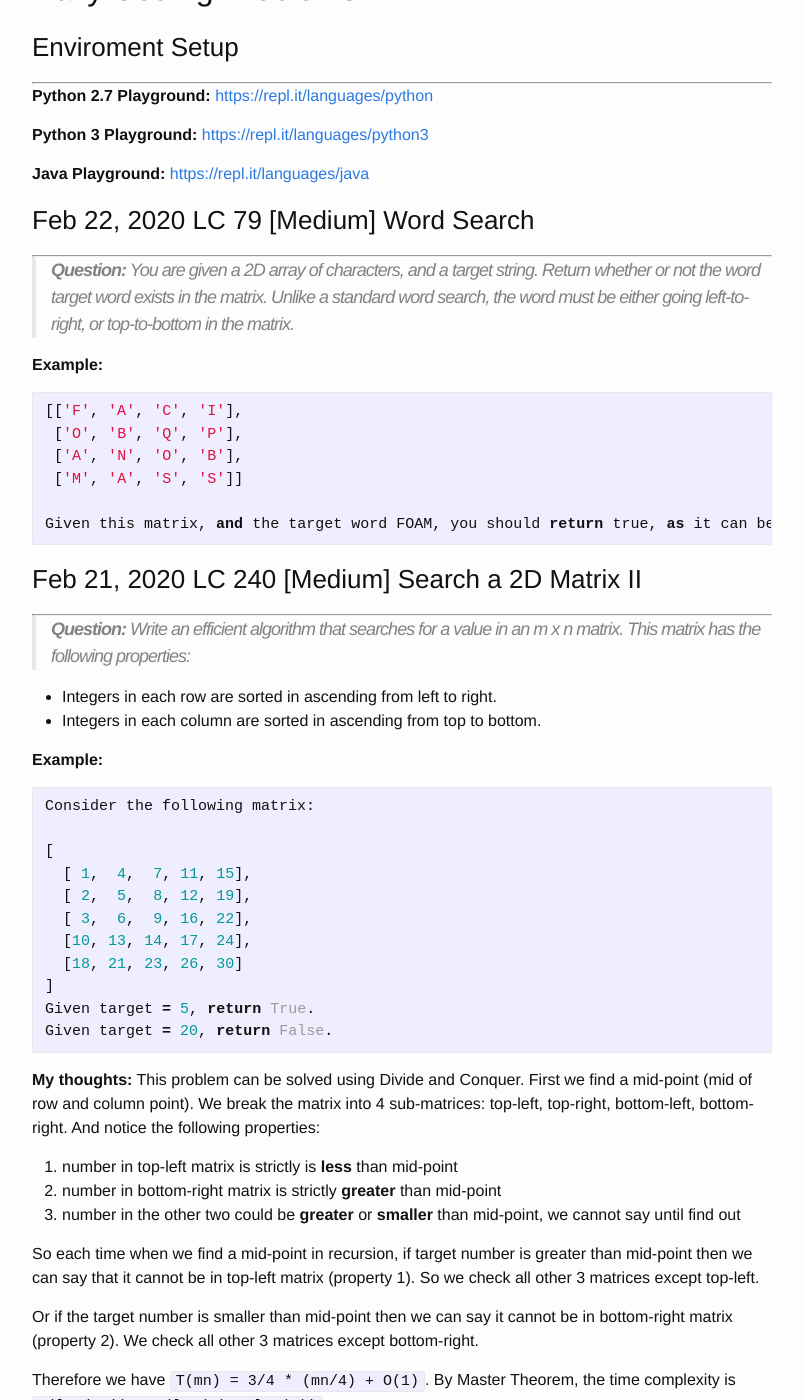
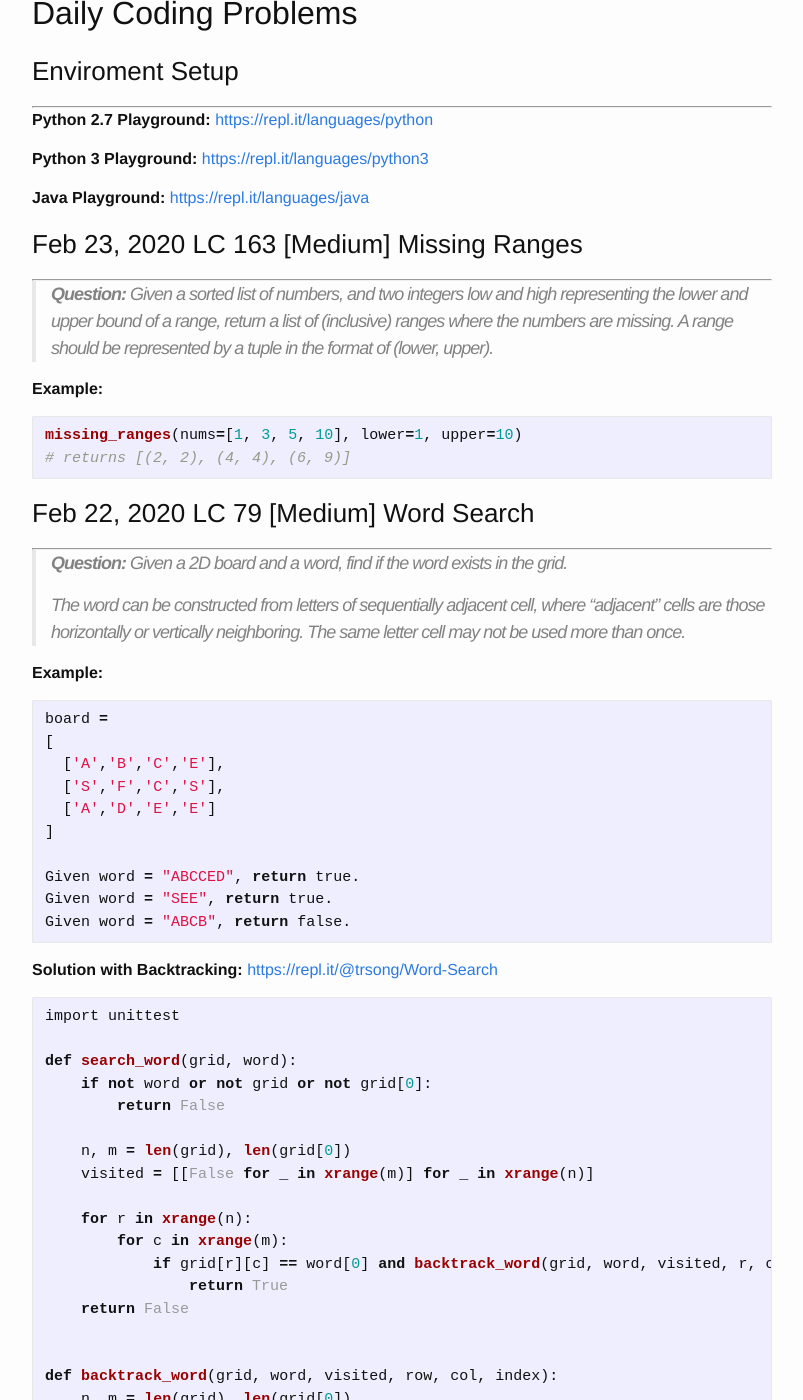
Before and after one commit to trsong/trsong.github.io, a Jekyll site: the page built from _posts/2020-02-01-DailyQuestionsFeb.md, in a window 1280 px wide and 1400 px high, scrolled down 826 px. Shown: the whole window, without its empty margins (238-1041 px from the left). Built offline with Jekyll 4.4.1, drawn with Linux system fonts in a browser that asks for light colours; some of the changed text lies outside the part shown.

Commit message:
Add Solution to Feb 22 Question

````diff
--- a/_posts/2020-02-01-DailyQuestionsFeb.md
+++ b/_posts/2020-02-01-DailyQuestionsFeb.md
@@ -19,18 +19,129 @@ categories: Python/Java
 **Java Playground:** [https://repl.it/languages/java](https://repl.it/languages/java)
 
 
+### Feb 23, 2020 LC 163 [Medium] Missing Ranges
+---
+> **Question:** Given a sorted list of numbers, and two integers low and high representing the lower and upper bound of a range, return a list of (inclusive) ranges where the numbers are missing. A range should be represented by a tuple in the format of (lower, upper).
+
+**Example:**
+```py
+missing_ranges(nums=[1, 3, 5, 10], lower=1, upper=10)
+# returns [(2, 2), (4, 4), (6, 9)]
+```
+
+
 ### Feb 22, 2020 LC 79 [Medium] Word Search
 ---
-> **Question:** You are given a 2D array of characters, and a target string. Return whether or not the word target word exists in the matrix. Unlike a standard word search, the word must be either going left-to-right, or top-to-bottom in the matrix.
+> **Question:** Given a 2D board and a word, find if the word exists in the grid.
+>
+> The word can be constructed from letters of sequentially adjacent cell, where "adjacent" cells are those horizontally or vertically neighboring. The same letter cell may not be used more than once.
 
 **Example:**
 ```py
-[['F', 'A', 'C', 'I'],
- ['O', 'B', 'Q', 'P'],
- ['A', 'N', 'O', 'B'],
- ['M', 'A', 'S', 'S']]
-
-Given this matrix, and the target word FOAM, you should return true, as it can be found going up-to-down in the first column.
+board =
+[
+  ['A','B','C','E'],
+  ['S','F','C','S'],
+  ['A','D','E','E']
+]
+
+Given word = "ABCCED", return true.
+Given word = "SEE", return true.
+Given word = "ABCB", return false.
+```
+
+
+**Solution with Backtracking:** [https://repl.it/@trsong/Word-Search](https://repl.it/@trsong/Word-Search)
+```py
+import unittest
+
+def search_word(grid, word):
+    if not word or not grid or not grid[0]:
+        return False
+
+    n, m = len(grid), len(grid[0])
+    visited = [[False for _ in xrange(m)] for _ in xrange(n)]
+
+    for r in xrange(n):
+        for c in xrange(m):
+            if grid[r][c] == word[0] and backtrack_word(grid, word, visited, r, c, 0):
+                return True
+    return False
+
+
+def backtrack_word(grid, word, visited, row, col, index):
+    n, m = len(grid), len(grid[0])
+    if index == len(word):
+        return True
+    elif row >= n or row < 0 or col >= m or col < 0:
+        return False
+    elif grid[row][col] != word[index]:
+        return False
+    elif visited[row][col]:
+        return False
+    else:
+        visited[row][col] = True
+        is_valid = False
+        for dr, dc in [(-1, 0), (1, 0), (0, 1), (0, -1)]:
+            new_r, new_c = row + dr, col + dc
+            if backtrack_word(grid, word, visited, new_r, new_c, index+1):
+                is_valid = True
+                break
+        visited[row][col] = False
+    return is_valid
+
+
+class SearchWordSpec(unittest.TestCase):
+    def test_example(self):
+        grid = [
+            ['A','B','C','E'],
+            ['S','F','C','S'],
+            ['A','D','E','E']
+        ]
+        self.assertTrue(search_word(grid, "ABCCED"))
+        self.assertTrue(search_word(grid, "SEE"))
+        self.assertFalse(search_word(grid, "ABCB"))
+
+    def test_empty_word(self):
+        self.assertFalse(search_word([['A']], ''))
+
+    def test_empty_grid(self):
+        self.assertFalse(search_word([[]], 'a'))
+
+    def test_exhaust_all_characters(self):
+        grid = [
+            ["a","b"],
+            ["c","d"]
+        ]
+        self.assertTrue(search_word(grid, "acdb"))
+
+    def test_jump_is_not_allowed(self):
+        grid = [
+            ["a","b"],
+            ["c","d"]
+        ]
+        self.assertFalse(search_word(grid, "adbc"))
+
+    def test_wrap_around(self):
+        grid = [
+            ["A","B","C","E"],
+            ["S","F","E","S"],
+            ["A","D","E","E"]
+        ]
+        self.assertTrue(search_word(grid, "ABCESEEEFS"))
+
+    def test_wrap_around2(self):
+        grid = [
+            ["A","A","A","A"],
+            ["A","B","A","A"]
+        ]
+        self.assertTrue(search_word(grid, "AAAAAAAB"))
+        self.assertTrue(search_word(grid, "AAABAAAA"))
+        self.assertFalse(search_word(grid, "AAAAAAAA"))
+
+
+if __name__ == '__main__':
+    unittest.main(exit=False)
 ```
 
 
````
